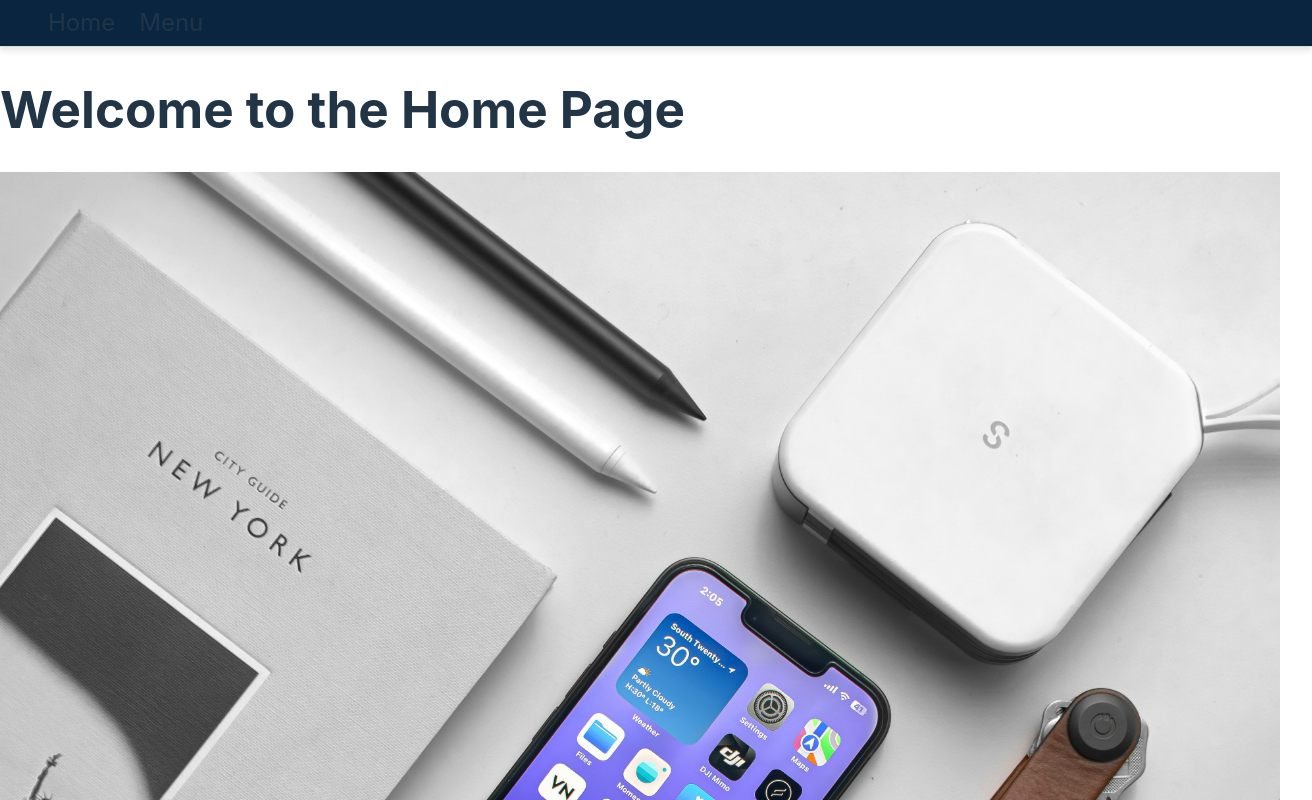
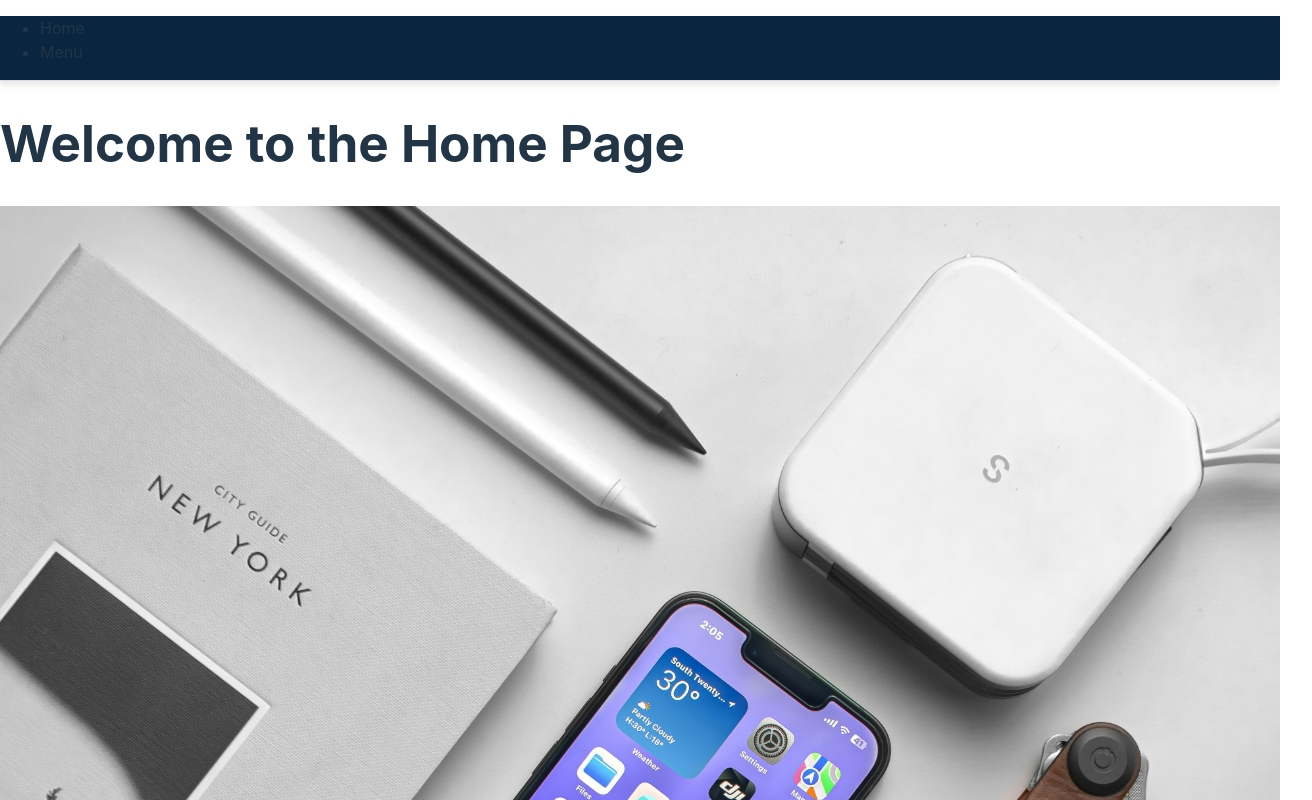
Before and after one commit to hamzas4011/ecommerce-app, a React (Vite) app: page / in a window 1280 px wide. Shown: the top 800 px of the page, 1312 px wide, since content can reach past the window. Built offline with nearby package versions, Linux system fonts and the light colour scheme.

Commit message:
fixed error, navbar

```diff
--- a/src/styles/Footer.css
+++ b/src/styles/Footer.css
@@ -4,7 +4,6 @@
     text-align: center;
     padding: 1rem 0;
     border-top: 1px solid #ddd;
-    width: 100%;
     margin-top: auto;
     font-size: 0.9rem;
 }
--- a/src/styles/Navbar.css
+++ b/src/styles/Navbar.css
@@ -4,48 +4,6 @@
     border-bottom: 1px solid #ddd;
     box-shadow: 0 4px 6px rgba(0, 0, 0, 0.1);
     width: 100%;
-  }
-
-  .navbar-container {
-    display: flex;
-    justify-content: space-between;
-    align-items: center;
-    padding: 0 2rem;
-    padding-right: 5rem;
-    padding-left: 2rem;
-  }
-
-  .navbar-brand {
-    display: flex;
-    align-items: center;
-  }
-
-  .navbar-logo {
-    width: 40px;
-    height: auto;
-    margin-right: 1rem;
-  }
-
-  .navbar-brand h1 {
-    font-size: 2rem;
-  }
-
-  .navbar-links {
-    list-style: none;
-    display: flex;
-    gap: 1.5rem;
     margin: 0;
     padding: 0;
-    font-size: 1.5rem;
   }
-
-  .navbar-links a {
-    text-decoration: none;
-    color: #333;
-    font-weight: 500;
-    transition: color 0.3s ease;
-  }
-
-  .navbar-links a:hover {
-    color: #007bff;
-  }
```
